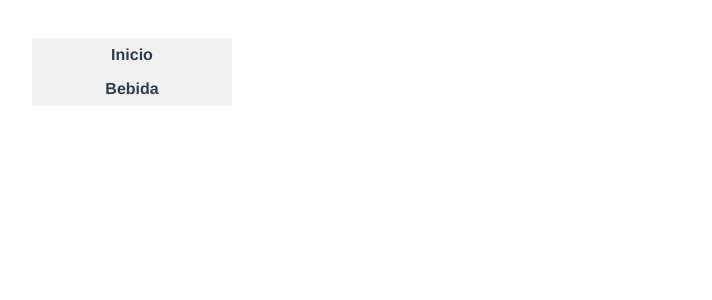
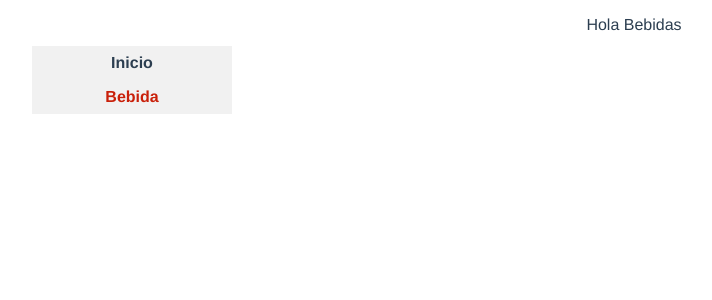
Before and after one commit to SergioZu/Proyectorestaurante, a Vue app in the folder restaurantefront/: page /bebidas in a window 1280 px wide. Before the commit this address had no page. Shown: the top 300 px of the page, without its empty margins (6-718 px from the left). Built offline with nearby package versions, Linux system fonts and the light colour scheme.

Commit message:
Creacion de la vista Bebidas al igual que su ruta

```diff
--- a/restaurantefront/src/App.vue
+++ b/restaurantefront/src/App.vue
@@ -2,7 +2,7 @@
   <div id="nav">
     <ul>
       <li><router-link to="/">Inicio</router-link></li>
-      <li><router-link to="/bebida">Bebida</router-link></li>
+      <li><router-link to="/bebidas">Bebida</router-link></li>
     </ul>
 
   </div>
--- a/restaurantefront/src/router/index.js
+++ b/restaurantefront/src/router/index.js
@@ -1,19 +1,19 @@
 import { createRouter, createWebHistory } from 'vue-router'
 import Home from '../views/Home.vue'
 
-const routes = [
-  {
+const routes = [{
         path: '/',
         name: 'Home',
         component: Home
     },
     {
-    path: '/about',
-    name: 'About',
+        path: '/bebidas',
+        name: 'Bebidas',
         // route level code-splitting
         // this generates a separate chunk (about.[hash].js) for this route
         // which is lazy-loaded when the route is visited.
-    component: () => import(/* webpackChunkName: "about" */ '../views/About.vue')
+        component: () =>
+            import ( /* webpackChunkName: "about" */ '../views/Bebidas.vue')
     }
 ]
 
--- a/restaurantefront/src/views/About.vue
+++ /dev/null
@@ -1,5 +0,0 @@
-<template>
-  <div class="about">
-    <h1>This is an about page</h1>
-  </div>
-</template>
--- /dev/null
+++ b/restaurantefront/src/views/Bebidas.vue
@@ -0,0 +1,9 @@
+<template>
+  <div class="Bebidas">
+      <p>Hola Bebidas</p>
+  </div>
+</template>
+
+<script>
+
+</script>
```
Lines whose indentation alone changed are shown as unchanged.
